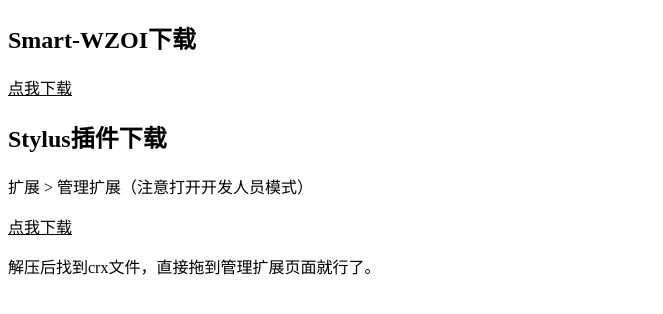
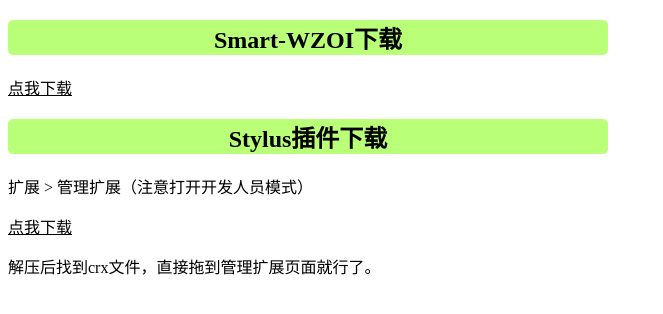
Before and after one commit to cbs001/smart-wzoi, a plain HTML site: page index.html in a window 1280 px wide. Shown: the whole page, without its empty margins (0-663 px from the left). Drawn offline with Linux system fonts and the light colour scheme.

Commit message:
114514
Signed-off-by: cbs001 <121211685+cbs001@users.noreply.github.com>

```diff
--- a/index.html
+++ b/index.html
@@ -5,12 +5,14 @@
   <title>Smart-WZOI</title>
  </head>
  <body>
+  <div>
    <h2>Smart-WZOI下载</h2>
    <a href="https://userstyles.world/api/style/11694.user.css">点我下载</a>
    <h2>Stylus插件下载</h2>
    <p>扩展 > 管理扩展（注意打开开发人员模式）</p>
    <a href="https://chrome.zzzmh.cn/info?token=clngdbkpkpeebahjckkjfobafhncgmne">点我下载</a>
    <p>解压后找到crx文件，直接拖到管理扩展页面就行了。</p>
+  </div>
   <style>
    a{
     transition: all .15s ease;
@@ -19,6 +21,16 @@
    a:hover {
     color: #f00;
    }
+   h2{
+    background: #BAFF78;
+    transition: all .2s ease;
+    width: 600px;
+    text-align: center;
+    border-radius: 5px;
+   }
+   h2:hover{
+    background: #ACFF5D;
+   }
   </style>
  </body>
 </html>
```
Lines whose indentation alone changed are shown as unchanged.
